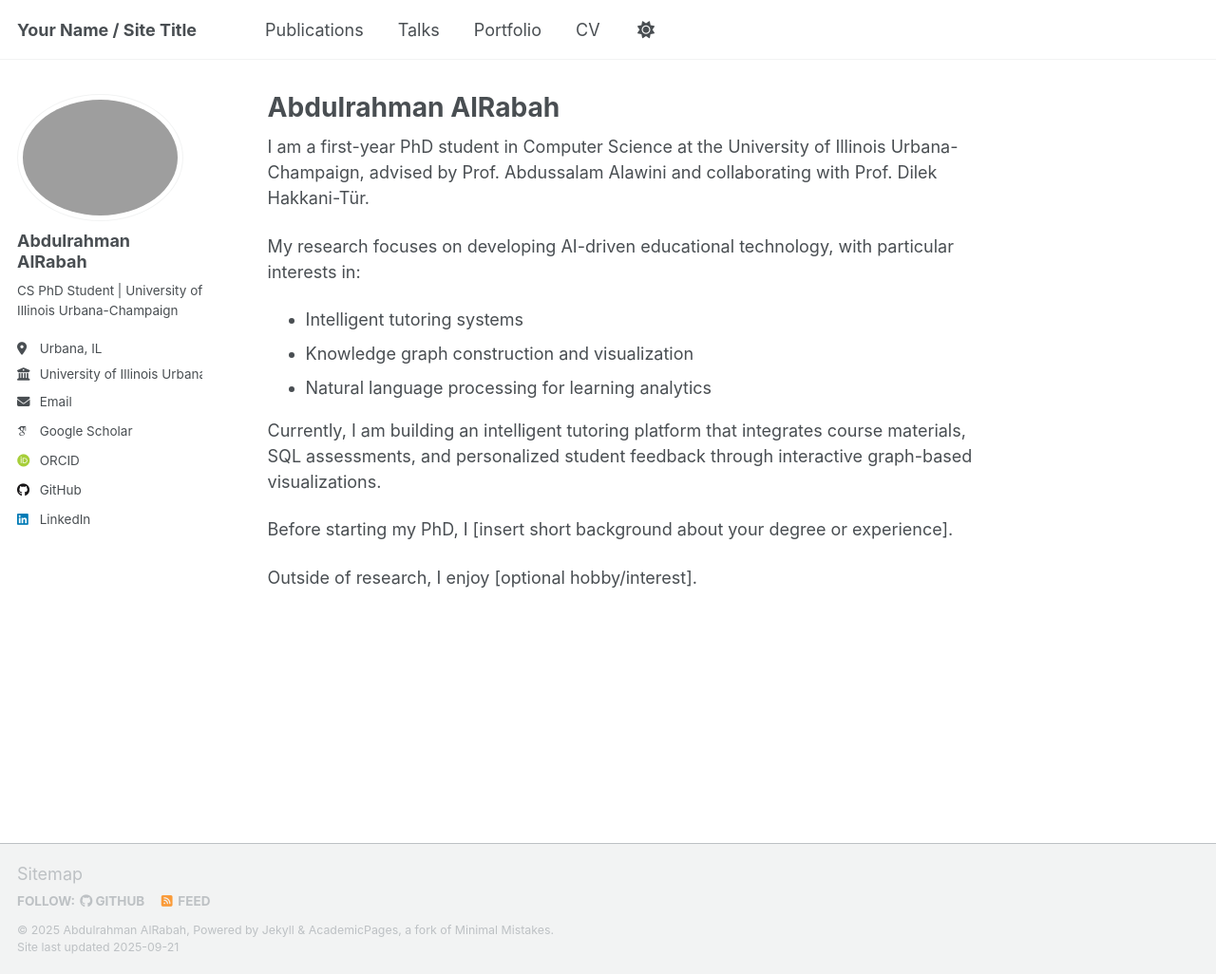
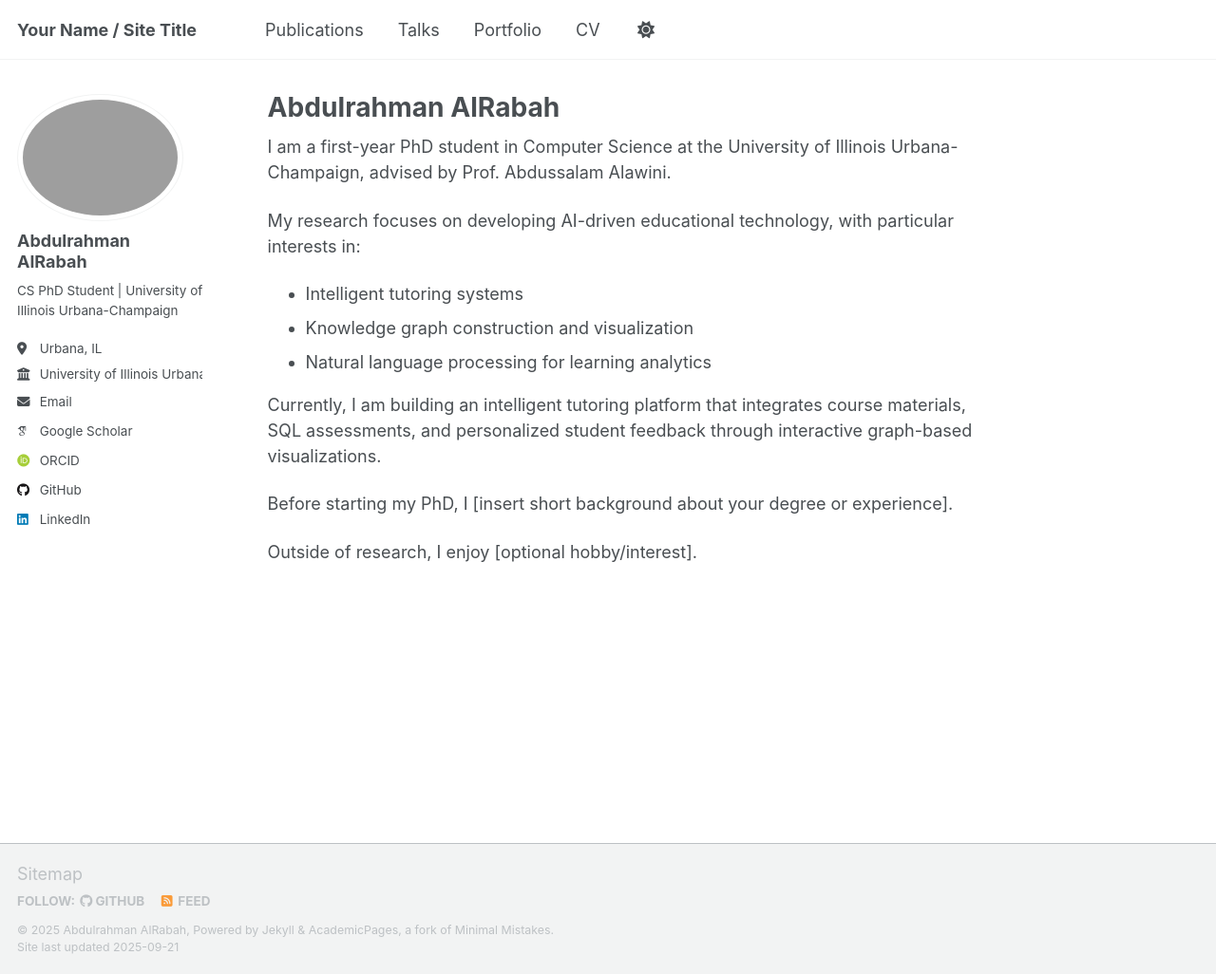
Before and after one commit to aalrabah/aalrabah.github.io, a Jekyll site: the page built from _pages/about.md, in a window 1280 px wide and 1026 px high. Shown: the whole window at 95% size. Built offline with Jekyll 4.4.1, drawn with Linux system fonts in a browser that asks for light colours; some web fonts are replaced; a script that is not in the unit is left out.

Commit message:
Update about page to remove collaborator details

```diff
--- a/_pages/about.md
+++ b/_pages/about.md
@@ -7,7 +7,7 @@ redirect_from:
   - /about.html
 ---
 
-I am a first-year PhD student in Computer Science at the University of Illinois Urbana-Champaign, advised by Prof. Abdussalam Alawini and collaborating with Prof. Dilek Hakkani-Tür.
+I am a first-year PhD student in Computer Science at the University of Illinois Urbana-Champaign, advised by Prof. Abdussalam Alawini.
 
 My research focuses on developing AI-driven educational technology, with particular interests in:
 - Intelligent tutoring systems
```
